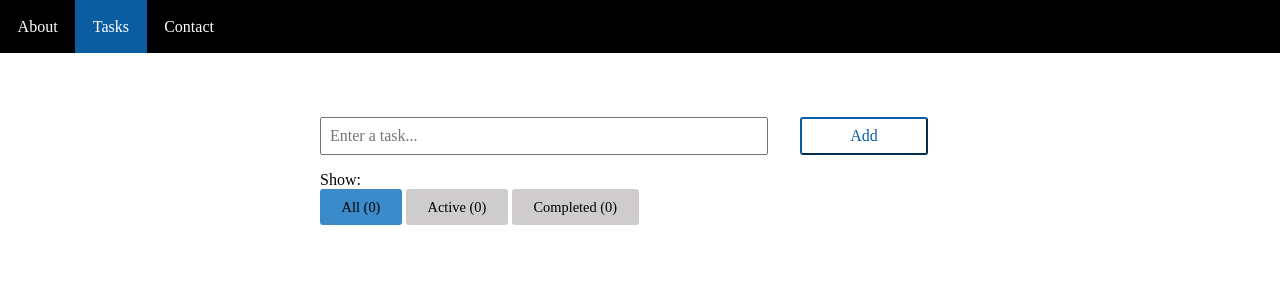
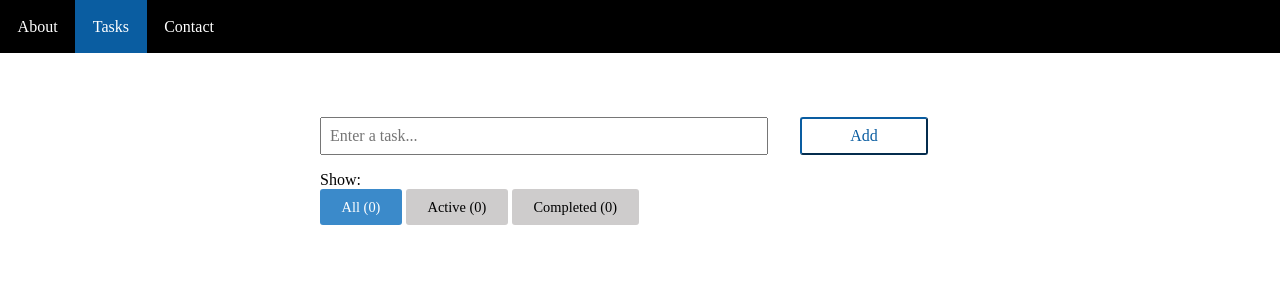
Before and after one commit to newCodeWriter/Project_3, a React (Create React App) app in the folder my-project/: page /todos in a window 1280 px wide. Shown: the top 300 px of the page. Built offline with nearby package versions, Linux system fonts and the light colour scheme.

Commit message:
change button color when button is active

```diff
--- a/my-project/src/components/link.jsx
+++ b/my-project/src/components/link.jsx
@@ -7,7 +7,8 @@ const Link = ({ active, children, onClick }) => (
       className="show_btns"
       onClick={onClick}
       style={{
-        background: active ? 'rgb(59, 138, 202)' : 'rgb(206, 204, 204)'
+        background: active ? 'rgb(59, 138, 202)' : 'rgb(206, 204, 204)',
+        color: active ? 'white' : 'black'
       }}>
       {children}
     </button>
```
